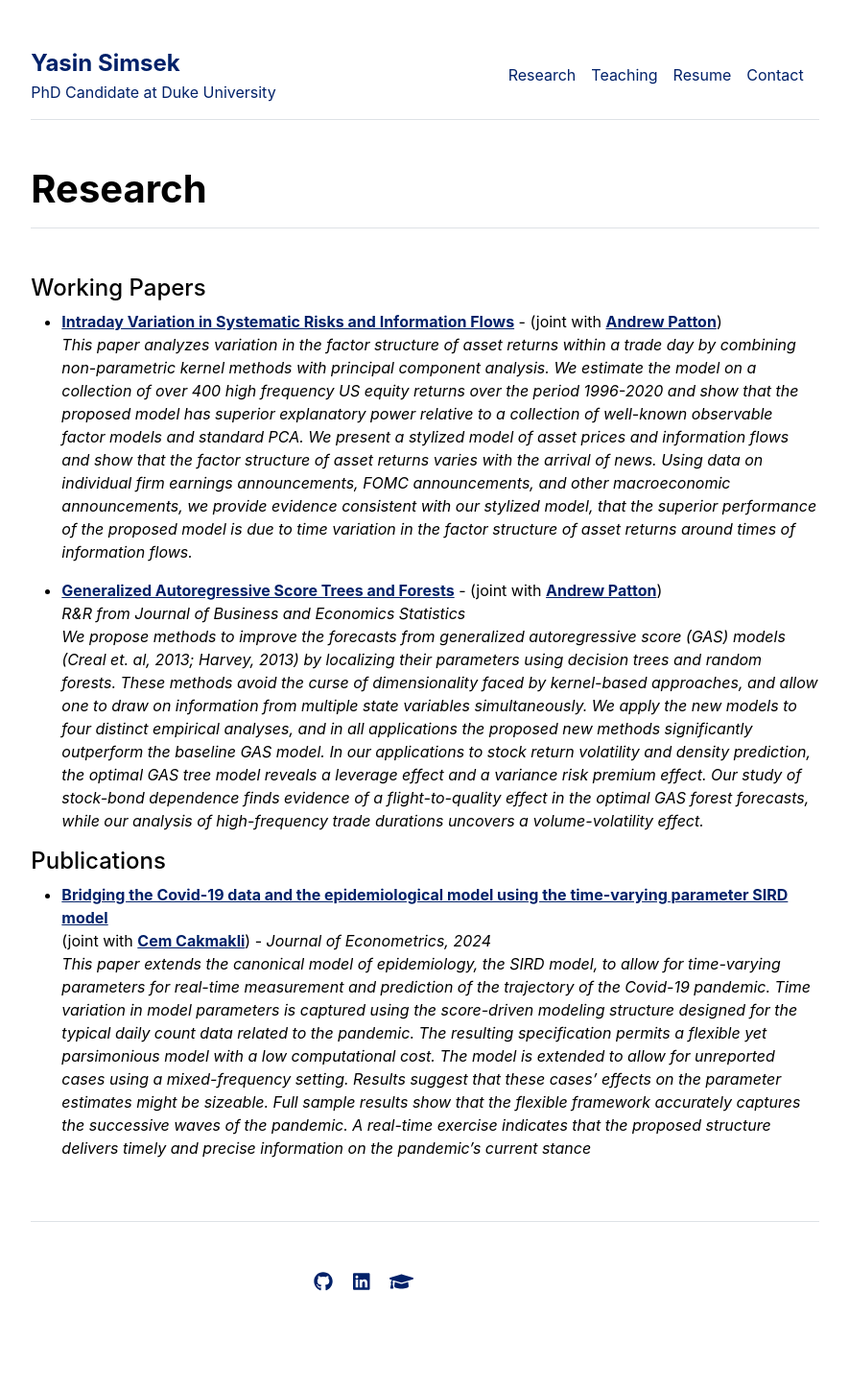
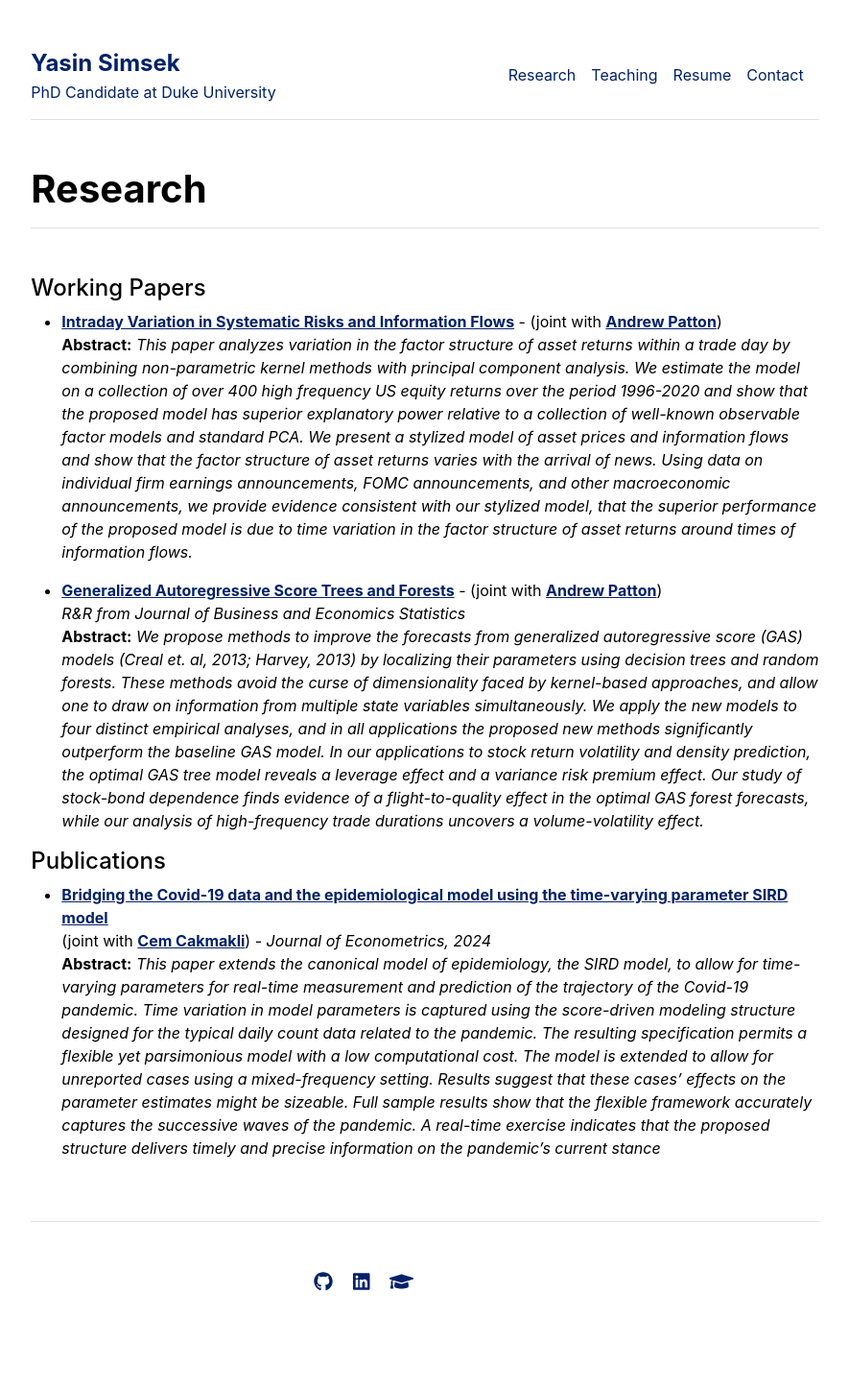
Before and after one commit to yasin-simsek/yasin-simsek.github.io, a Jekyll site: the page built from research.md, in a window 1280 px wide. Shown: the whole page at 96% size, without its empty margins (197-1082 px from the left). Built offline with Jekyll 4.4.1, drawn with Linux system fonts in a browser that asks for light colours.

Commit message:
abstract update

```diff
--- a/research.md
+++ b/research.md
@@ -5,12 +5,12 @@ title: "Research"
 
 #### Working Papers
 * [**Intraday Variation in Systematic Risks and Information Flows**](https://papers.ssrn.com/sol3/papers.cfm?abstract_id=5006587) - (joint with [**Andrew Patton**](https://public.econ.duke.edu/~ap172/)) <br>
-*This paper analyzes variation in the factor structure of asset returns within a trade day by combining non-parametric kernel methods with principal component analysis. We estimate the model on a collection of over 400 high frequency US equity returns over the period 1996-2020 and show that the proposed model has superior explanatory power relative to a collection of well-known observable factor models and standard PCA. We present a stylized model of asset prices and information flows and show that the factor structure of asset returns varies with the arrival of news. Using data on individual firm earnings announcements, FOMC announcements, and other macroeconomic announcements, we provide evidence consistent with our stylized model, that the superior performance of the proposed model is due to time variation in the factor structure of asset returns around times of information flows.*
+**Abstract:** *This paper analyzes variation in the factor structure of asset returns within a trade day by combining non-parametric kernel methods with principal component analysis. We estimate the model on a collection of over 400 high frequency US equity returns over the period 1996-2020 and show that the proposed model has superior explanatory power relative to a collection of well-known observable factor models and standard PCA. We present a stylized model of asset prices and information flows and show that the factor structure of asset returns varies with the arrival of news. Using data on individual firm earnings announcements, FOMC announcements, and other macroeconomic announcements, we provide evidence consistent with our stylized model, that the superior performance of the proposed model is due to time variation in the factor structure of asset returns around times of information flows.*
 
 * [**Generalized Autoregressive Score Trees and Forests**](https://papers.ssrn.com/sol3/papers.cfm?abstract_id=4459756) - (joint with [**Andrew Patton**](https://public.econ.duke.edu/~ap172/)) <br>
  *R&R from Journal of Business and Economics Statistics* <br>
-*We propose methods to improve the forecasts from generalized autoregressive score (GAS) models (Creal et. al, 2013; Harvey, 2013) by localizing their parameters using decision trees and random forests. These methods avoid the curse of dimensionality faced by kernel-based approaches, and allow one to draw on information from multiple state variables simultaneously. We apply the new models to four distinct empirical analyses, and in all applications the proposed new methods significantly outperform the baseline GAS model. In our applications to stock return volatility and density prediction, the optimal GAS tree model reveals a leverage effect and a variance risk premium effect. Our study of stock-bond dependence finds evidence of a flight-to-quality effect in the optimal GAS forest forecasts, while our analysis of high-frequency trade durations uncovers a volume-volatility effect.*
+**Abstract:** *We propose methods to improve the forecasts from generalized autoregressive score (GAS) models (Creal et. al, 2013; Harvey, 2013) by localizing their parameters using decision trees and random forests. These methods avoid the curse of dimensionality faced by kernel-based approaches, and allow one to draw on information from multiple state variables simultaneously. We apply the new models to four distinct empirical analyses, and in all applications the proposed new methods significantly outperform the baseline GAS model. In our applications to stock return volatility and density prediction, the optimal GAS tree model reveals a leverage effect and a variance risk premium effect. Our study of stock-bond dependence finds evidence of a flight-to-quality effect in the optimal GAS forest forecasts, while our analysis of high-frequency trade durations uncovers a volume-volatility effect.*
 
 #### Publications
 * [**Bridging the Covid-19 data and the epidemiological model using the time-varying parameter SIRD model**](https://www.sciencedirect.com/science/article/pii/S0304407624001337) <br> (joint with [**Cem Cakmakli**](https://sites.google.com/site/cemcakmakli/home)) - *Journal of Econometrics, 2024* <br>
-*This paper extends the canonical model of epidemiology, the SIRD model, to allow for time-varying parameters for real-time measurement and prediction of the trajectory of the Covid-19 pandemic. Time variation in model parameters is captured using the score-driven modeling structure designed for the typical daily count data related to the pandemic. The resulting specification permits a flexible yet parsimonious model with a low computational cost. The model is extended to allow for unreported cases using a mixed-frequency setting. Results suggest that these cases’ effects on the parameter estimates might be sizeable. Full sample results show that the flexible framework accurately captures the successive waves of the pandemic. A real-time exercise indicates that the proposed structure delivers timely and precise information on the pandemic’s current stance*
+**Abstract:** *This paper extends the canonical model of epidemiology, the SIRD model, to allow for time-varying parameters for real-time measurement and prediction of the trajectory of the Covid-19 pandemic. Time variation in model parameters is captured using the score-driven modeling structure designed for the typical daily count data related to the pandemic. The resulting specification permits a flexible yet parsimonious model with a low computational cost. The model is extended to allow for unreported cases using a mixed-frequency setting. Results suggest that these cases’ effects on the parameter estimates might be sizeable. Full sample results show that the flexible framework accurately captures the successive waves of the pandemic. A real-time exercise indicates that the proposed structure delivers timely and precise information on the pandemic’s current stance*
```
